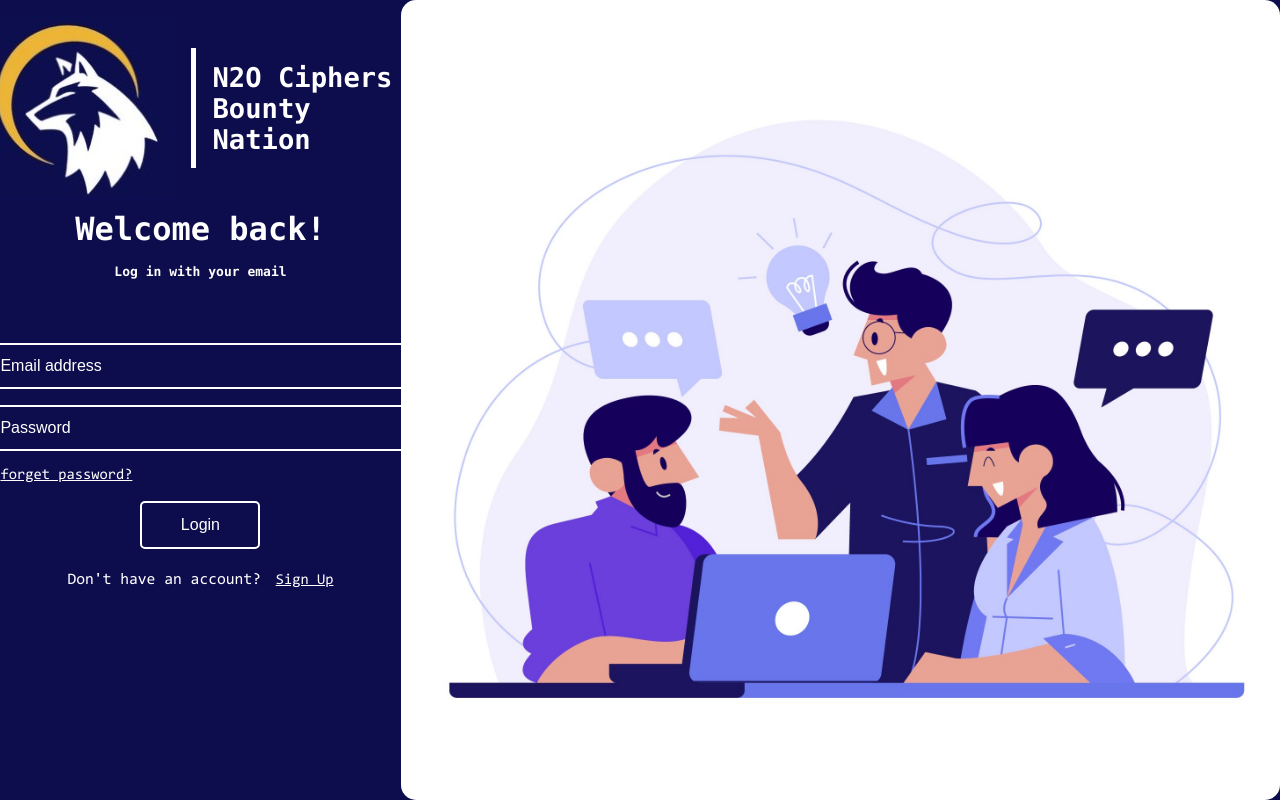
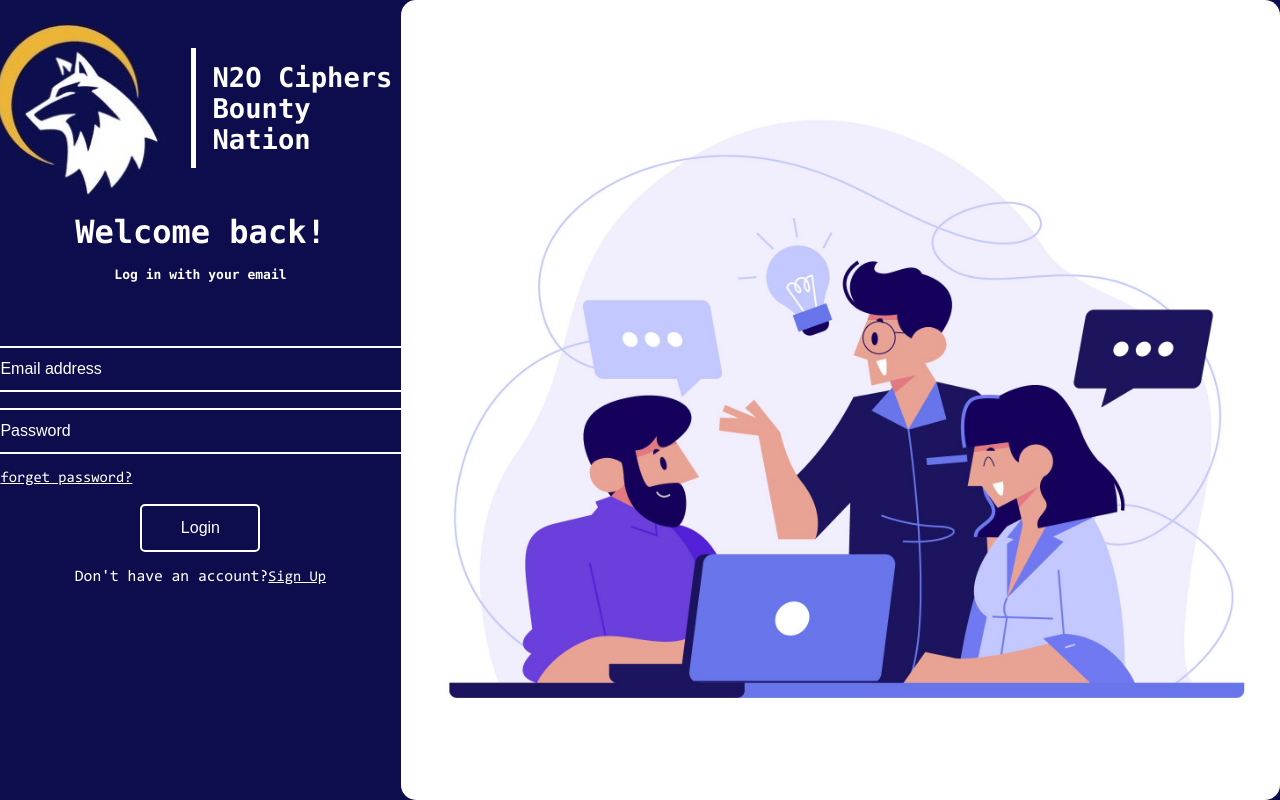
Before and after one commit to nikhilcharan-dev/n2o-ciphers, a React (Vite) app in the folder client/: page /login in a window 1280 px wide. Built offline with nearby package versions, Linux system fonts and the light colour scheme; no server answers.

Commit message:
Update Login.jsx

```diff
--- a/client/src/pages/Login/Login.jsx
+++ b/client/src/pages/Login/Login.jsx
@@ -56,8 +56,8 @@ export default function Login() {
                     <a onClick={() => navigate('/user/forgot-password')}>forget password?</a>
                     <button type="submit">Login</button>
                     <div className="signUp">
-                    <span> Don't have an account?ㅤ
-                        <a onClick={() => navigate('/user/sign-up')}>Sign Up</a>
+                    <span> Don't have an account?
+                        <a onClick={() => navigate('/sign-up')}>Sign Up</a>
                     </span>
                     </div>
                 </form>
```
